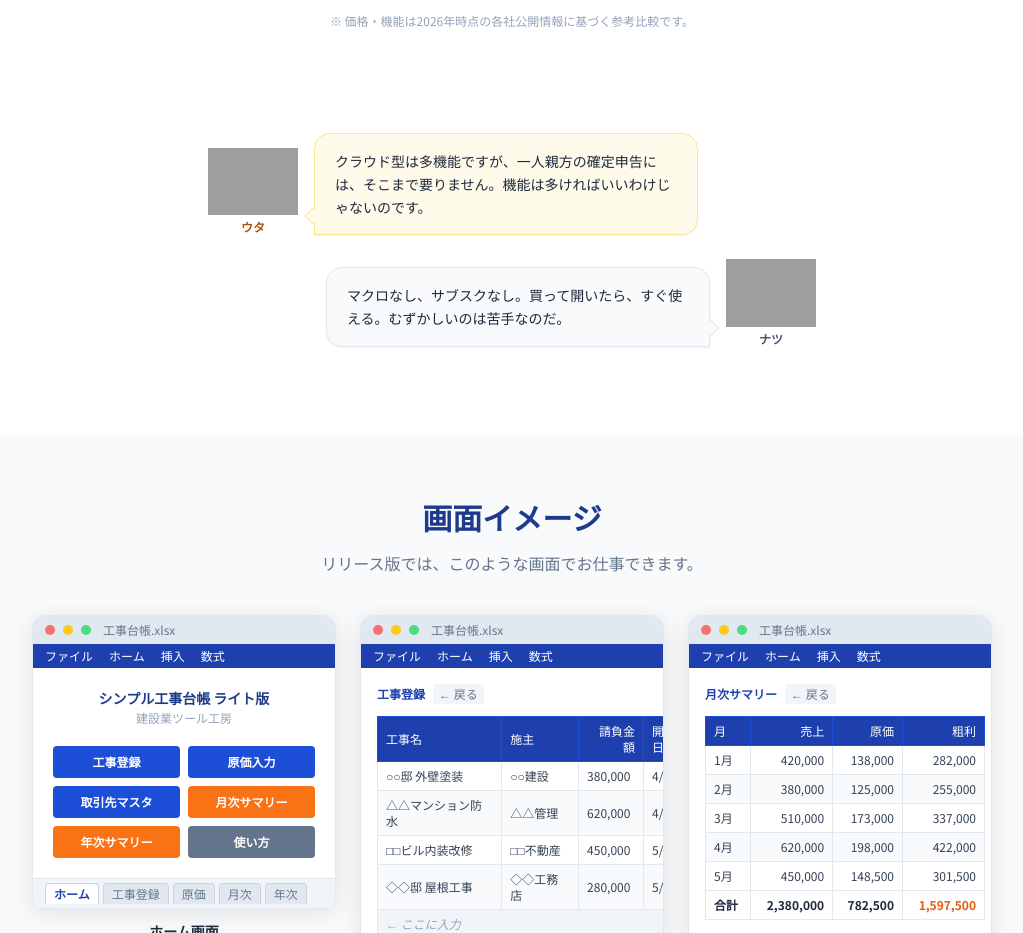
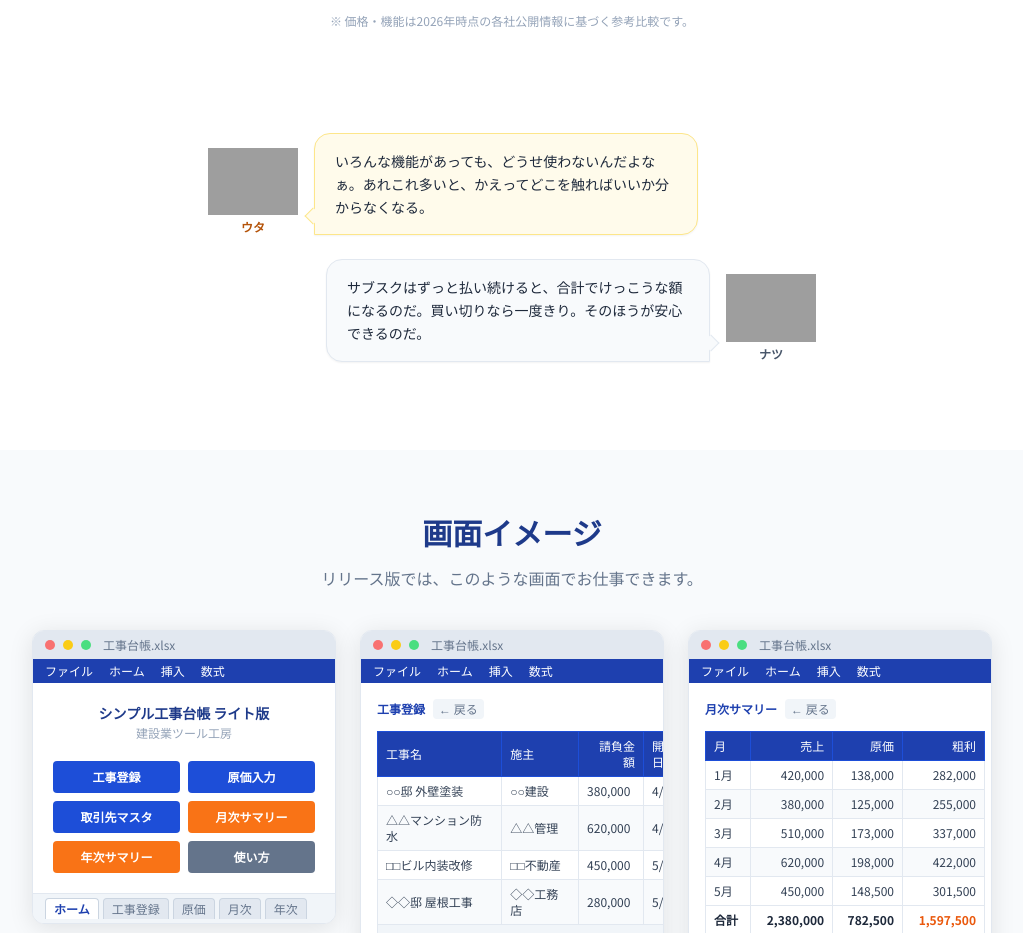
Before and after one commit to nodeyakabe/kensetsu-tools, an Astro site: page /products/koji-daicho in a window 1280 px wide. Shown: the part 3065-3998 px from the top of the page, without its empty margins (128-1151 px from the left). Built offline with nearby package versions, Linux system fonts and the light colour scheme; Astro itself is replaced by a stand-in of ours; grey boxes are pictures that could not be loaded.

Commit message:
fix(HP): 比較表下マスコット会話を実体験・本音トーンに差し替え
- ウタ：多機能への本音（どうせ使わない・どこを触れば分からなくなる）
- ナツ：サブスク累計コストへの本音（買い切りのほうが安心）

Co-Authored-By: Claude Sonnet 4.6 <noreply@anthropic.com>

```diff
--- a/src/pages/products/koji-daicho/index.astro
+++ b/src/pages/products/koji-daicho/index.astro
@@ -265,13 +265,13 @@ const notifyUrl = '/register/';
     <div class="container-base max-w-2xl mx-auto">
       <CharaDialogue
         chara="mikeru"
-        text="クラウド型は多機能ですが、一人親方の確定申告には、そこまで要りません。機能は多ければいいわけじゃないのです。"
+        text="いろんな機能があっても、どうせ使わないんだよなぁ。あれこれ多いと、かえってどこを触ればいいか分からなくなる。"
         direction="left"
         expression="tati"
       />
       <CharaDialogue
         chara="kuroe"
-        text="マクロなし、サブスクなし。買って開いたら、すぐ使える。むずかしいのは苦手なのだ。"
+        text="サブスクはずっと払い続けると、合計でけっこうな額になるのだ。買い切りなら一度きり。そのほうが安心できるのだ。"
         direction="right"
         expression="tati"
       />
```
